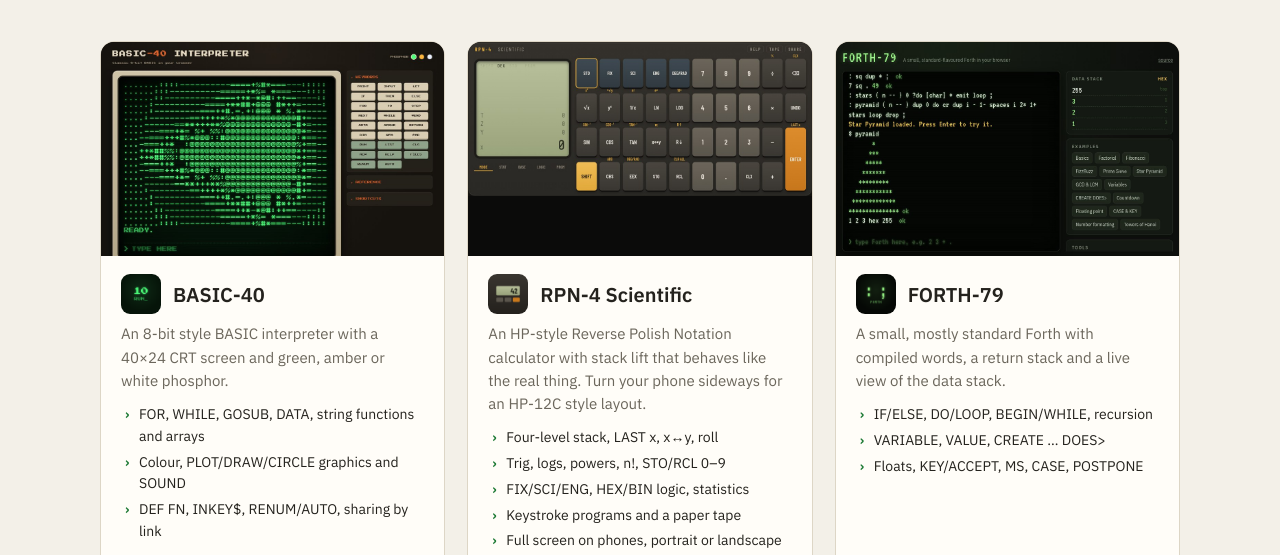
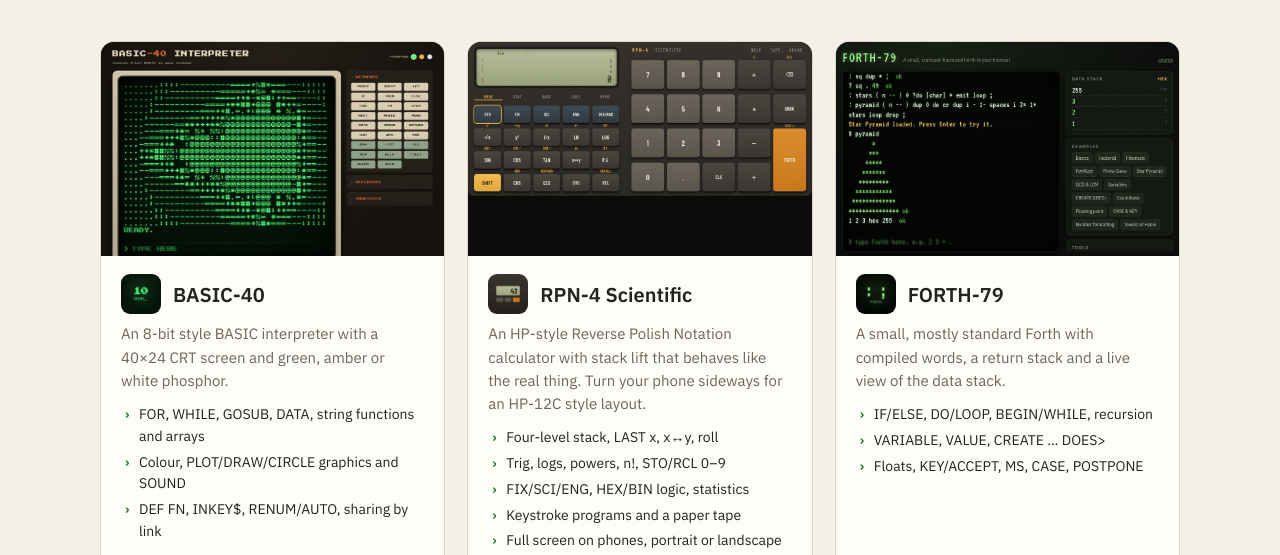
Before and after one commit to cstroie/cstroie.github.io, a plain HTML site: page index.html in a window 1280 px wide. Shown: the part 245-800 px from the top of the page. Drawn offline with Linux system fonts and the light colour scheme.

Commit message:
Refresh RPN-4 card with the redesigned landscape layout
Co-Authored-By: Claude Opus 5.5 <noreply@anthropic.com>

```diff
--- a/index.html
+++ b/index.html
@@ -180,7 +180,7 @@
             </article>
 
             <article class="card">
-                <a class="shot tall" href="RPN-4/" aria-label="Open RPN-4"><img src="img/rpn-4-landscape.jpg" alt="The RPN-4 calculator in landscape, HP-12C style" loading="lazy"></a>
+                <a class="shot tall" href="RPN-4/" aria-label="Open RPN-4"><img src="img/rpn-4-landscape-2.jpg" alt="The RPN-4 calculator in landscape, HP-12C style" loading="lazy"></a>
                 <div class="body">
                     <div class="title"><img src="img/rpn-icon.png" alt=""><h2>RPN-4 Scientific</h2></div>
                     <p>An HP-style Reverse Polish Notation calculator with stack lift that behaves like the real thing. Turn your phone sideways for an HP-12C style layout.</p>
```
Also changed, not shown: img/rpn-4-landscape-2.jpg (added), img/rpn-4-landscape.jpg (deleted).
